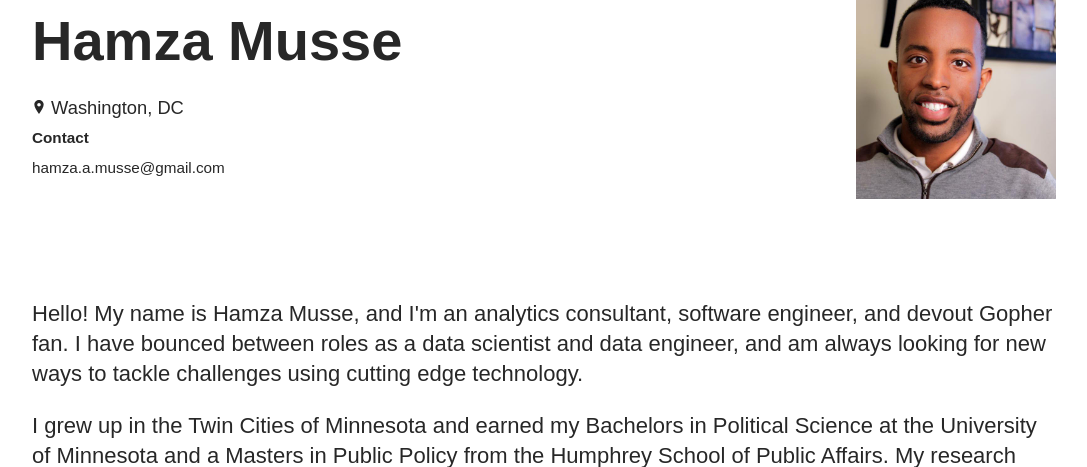
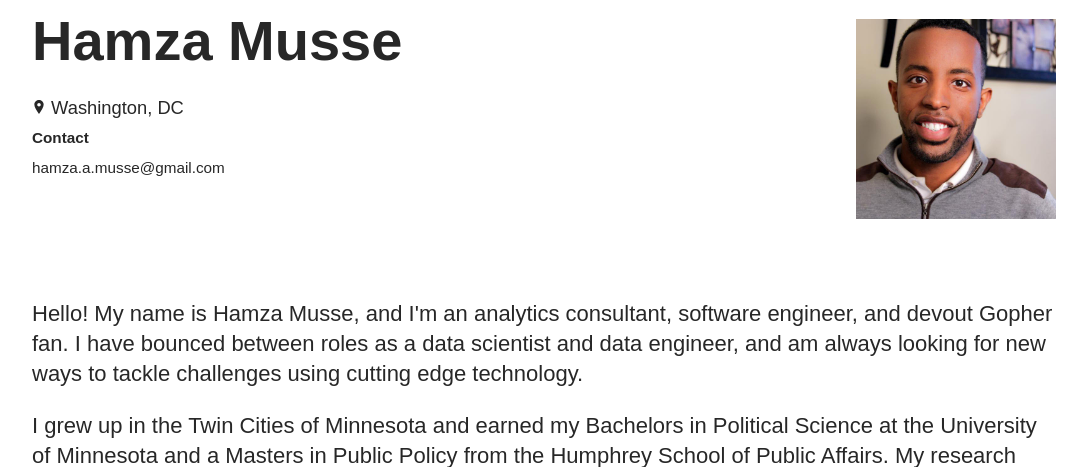
Before and after one commit to musse32/my-portfolio-website, a Flask app: page / in a window 1280 px wide. Shown: the part 157-624 px from the top of the page, without its empty margins (96-1183 px from the left). Run offline with Flask 2, Linux system fonts and the light colour scheme.

Commit message:
jpg margin

```diff
--- a/templates/home.html
+++ b/templates/home.html
@@ -14,8 +14,8 @@
             <div class="container">
               <img
                 src="static/headshot.jpg"
-                alt=""
-                style="float:right;width:200px; height:200px;"/>
+                alt="hamza-musse-photo"
+                style="float:right;width:200px; height:200px; margin-top: 20px"/>
             </div>
           </h2>
         </nav>
```
